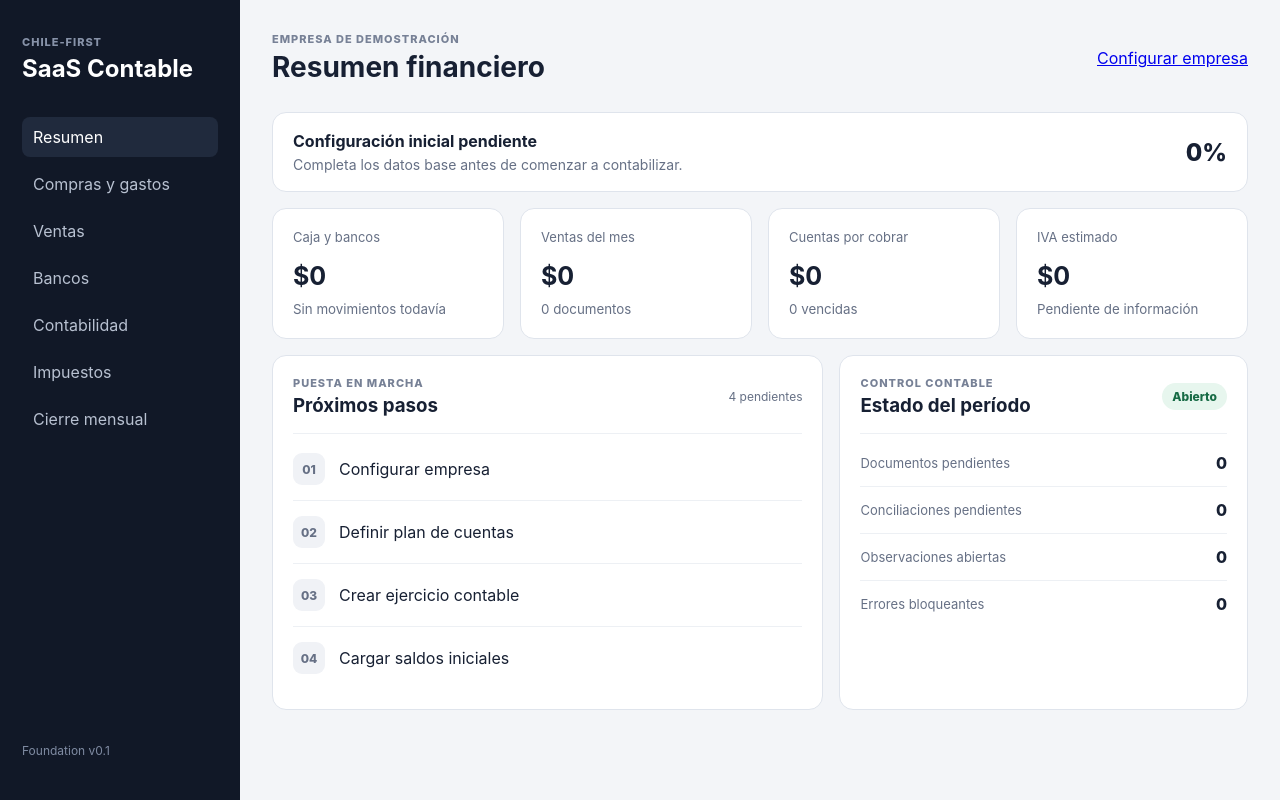
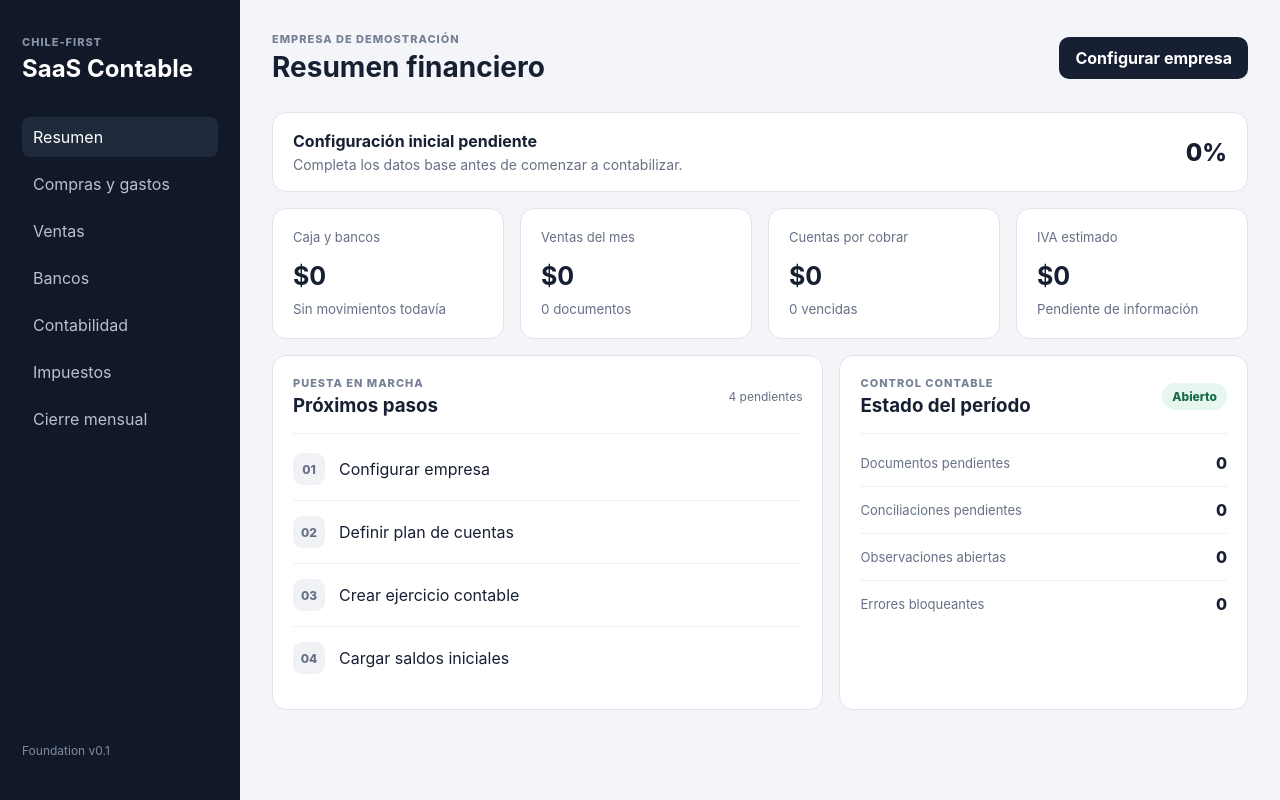
Before and after one commit to Carlitros0101/SaaS-Contable-Chile, a Next.js app: page / in a window 1280 px wide. Built offline with nearby package versions, Linux system fonts and the light colour scheme.

Commit message:
style: add primary navigation action

```diff
--- a/src/app/globals.css
+++ b/src/app/globals.css
@@ -274,3 +274,16 @@ button {
     grid-template-columns: 1fr;
   }
 }
+
+.primaryAction {
+  display: inline-flex;
+  align-items: center;
+  justify-content: center;
+  min-height: 42px;
+  border-radius: 10px;
+  background: #172033;
+  color: white;
+  padding: 10px 16px;
+  text-decoration: none;
+  font-weight: 700;
+}
```
